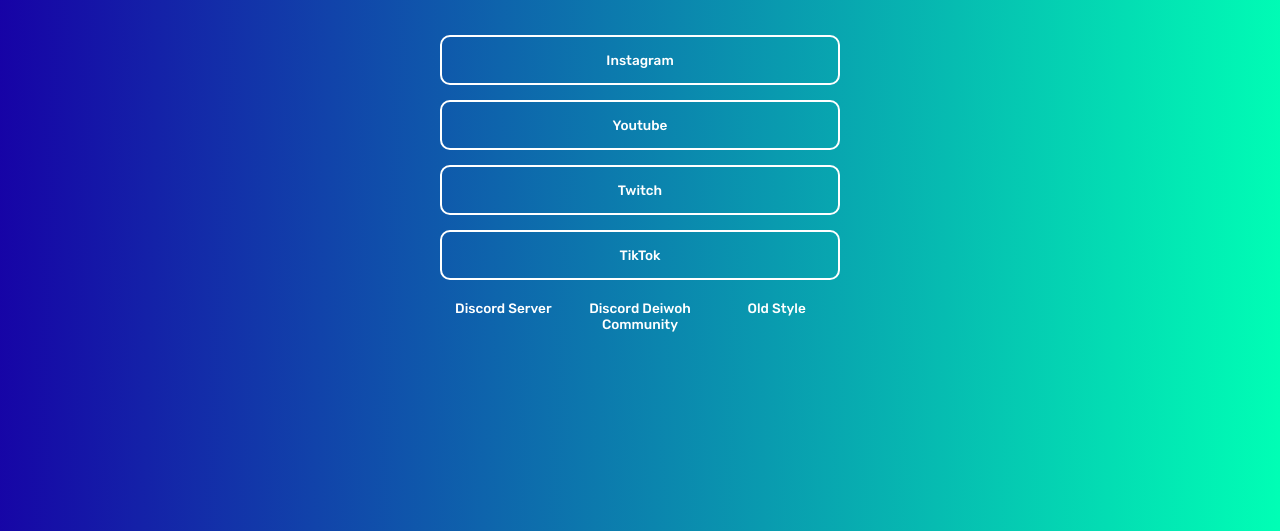
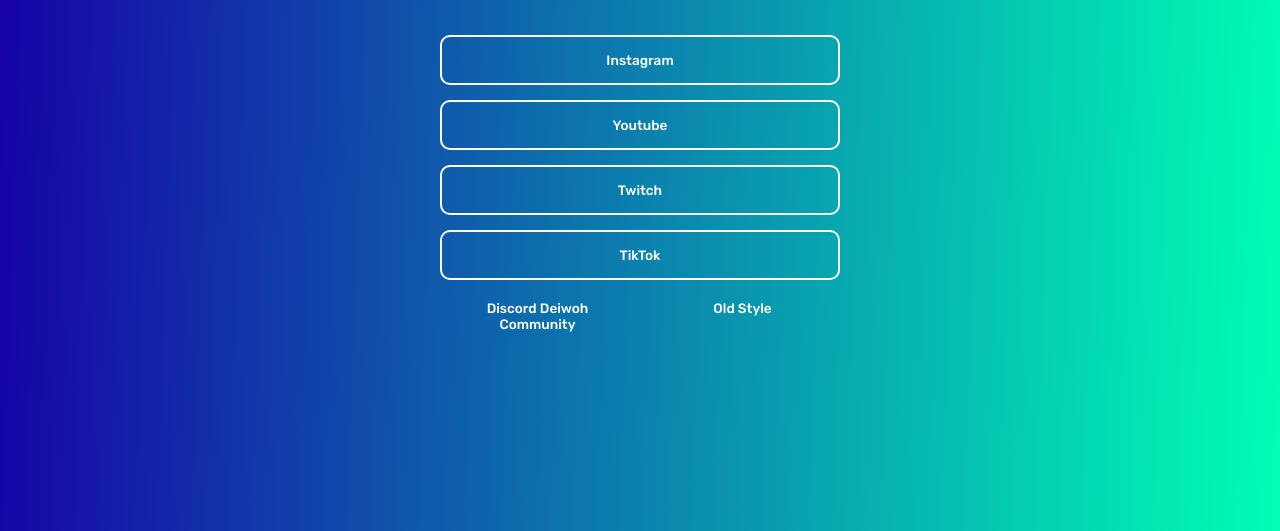
Before and after one commit to catown-boop/CatOwn, a plain HTML site: page index.html in a window 1280 px wide. Shown: the part 340-871 px from the top of the page. Drawn offline with Linux system fonts and the light colour scheme.

Commit message:
Update index.html

```diff
--- a/index.html
+++ b/index.html
@@ -32,8 +32,7 @@
     <a class="tiktok" href="https://www.tiktok.com/@cat_own?_t=8WOl9m5hE4T&_r=1" target="_blank">TikTok</a>
 </div>
         <div class="channels">
-            <a href="https://discord.gg/VScrg2mJqf" target="_blank">Discord Server</a>
-            <a href="https://discord.gg/RVMEb5CvAX" target="_blank">Discord Deiwoh Community</a>
+            <a href="https://www.deiwoh.com" target="_blank">Discord Deiwoh Community</a>
             <a href="oldindex.html" target="_blank">Old Style</a>
         </div>
 </div>
```
